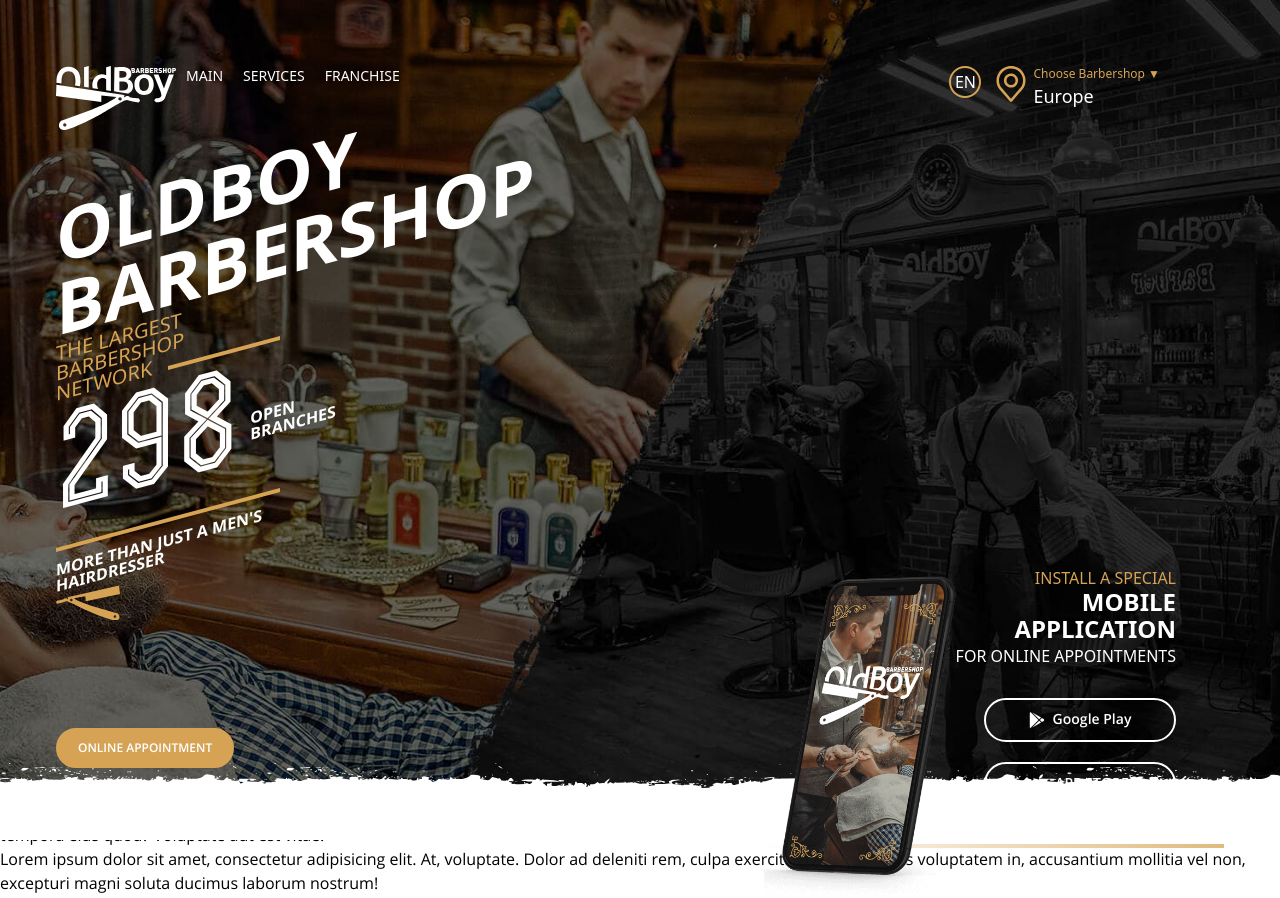
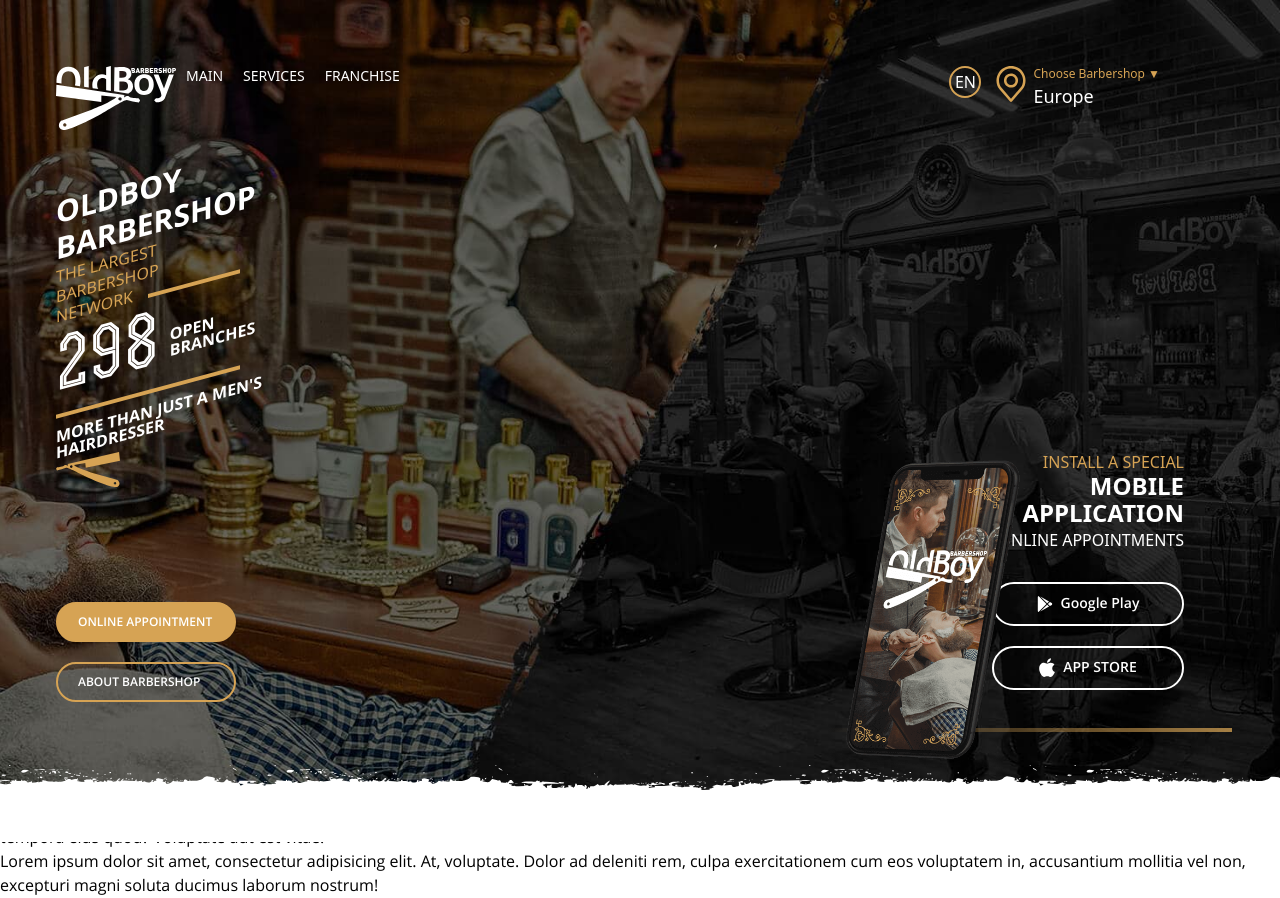
Before and after one commit to mamorshedalam/oldboyBarbershop, a website: page index.html in a window 1280 px wide. Drawn offline with nearby package versions, Linux system fonts and the light colour scheme; a web font is replaced by a local one.

Commit message:
header fully completed

```diff
--- a/index.html
+++ b/index.html
@@ -42,10 +42,10 @@
                          </ul>
                     </div>
                     <button class="group flex gap-1">
-                         <div class="w-9"><img src="assets/img/icon/place.svg" alt=""></div>
+                         <div class="md:w-9 w-8"><img src="assets/img/icon/place.svg" alt=""></div>
                          <div>
-                              <p class="text-xs text-[#d6a354]">Choose Barbershop <span>▼</span></p>
-                              <p class="text-lg text-left group-hover:text-[#d6a354] x-animation-md">Europe</p>
+                              <p class="lg:text-xs md:text-[0.65rem] text-[0.5rem] text-[#d6a354]">Choose Barbershop <span>▼</span></p>
+                              <p class="md:text-lg text-base text-left group-hover:text-[#d6a354] x-animation-md">Europe</p>
                          </div>
                     </button>
                </div>
@@ -60,11 +60,16 @@
                          <p class="x-header-sub">The Largest Barbershop <br>Network
                          </p>
                          <div class="x-header-count">
-                              <p class="font-rex-inline text-9xl">298</p>
-                              <p class="font-bold leading-4 w-20">open branches</p>
+                              <p class="font-rex-inline 2xl:text-[200px] text-7xl">298</p>
+                              <p class="2xl:hidden block w-20 text-base font-bold leading-4">open branches</p>
                          </div>
-                         <p class="x-header-ending">More than just a men's hairdresser</p>
-                         <img src="assets/img/razor.svg" alt="" class="w-16 skew-y-[15deg]">
+                         <p
+                              class="2xl:relative 2xl:bottom-0 2xl:w-auto 2xl:text-right 2xl:block hidden after:absolute 2xl:after:block after:hidden after:bottom-2 after:left-0 after:w-1/2 after:h-1 after:bg-[#d6a354]">
+                              open branches</p>
+                         <div class="flex 2xl:flex-row 2xl:justify-between flex-col mt-2.5">
+                              <p class="x-header-ending">More than just a men's hairdresser</p>
+                              <img src="assets/img/razor.svg" alt="" class="w-16 skew-y-[15deg]">
+                         </div>
                     </div>
                     <div class="x-header-link">
                          <a href="" class="bg-[#d6a354] x-header-link-btn">Online
--- a/src/input.css
+++ b/src/input.css
@@ -4,7 +4,7 @@
 
 @layer components {
   .x-header {
-    @apply relative flex flex-col justify-between 2xl:min-h-[900px] xl:min-h-[740px] lg:min-h-[700px] lg:h-dvh md:min-h-[640px] min-h-[520px] 2xl:px-20 2xl:py-14 xl:p-14 xl:pb-20 lg:pb-14 md:p-10 md:pb-16 p-5 pb-16 bg-no-repeat font-rex uppercase text-white bg-cover x-hero;
+    @apply relative flex flex-col justify-between 2xl:min-h-[900px] xl:min-h-[740px] lg:min-h-[700px] md:min-h-[640px] min-h-[520px] 2xl:px-20 2xl:py-14 xl:p-14 xl:pb-20 lg:pb-14 md:p-10 md:pb-16 p-5 pb-16 bg-no-repeat font-rex uppercase text-white bg-cover x-hero;
   }
   /* TOP HEADER */
   .x-header-top {
@@ -36,32 +36,32 @@
     @apply flex justify-between items-stretch flex-wrap pt-5;
   }
   .x-header-hero {
-    @apply w-56 mb-auto -skew-y-[15deg];
+    @apply 2xl:w-[305px] w-[184px] mb-auto -skew-y-[15deg];
   }
   .x-header-heading {
-    @apply font-bold text-7xl;
+    @apply font-bold 2xl:text-6xl text-3xl;
   }
   .x-header-sub {
-    @apply relative text-xl leading-5 text-[#d6a354] after:absolute after:right-0 after:bottom-1 after:w-1/2 after:h-1 after:bg-[#d6a354];
+    @apply relative 2xl:text-2xl 2xl:leading-6 text-base leading-5 text-[#d6a354] after:absolute after:right-0 after:bottom-1 after:w-1/2 after:h-1 after:bg-[#d6a354];
   }
   .x-header-count {
-    @apply relative flex items-center gap-2.5 py-2.5 after:absolute after:bottom-0 after:left-0 after:w-full after:h-1 after:bg-[#d6a354];
+    @apply relative flex items-center gap-2.5 2xl:mt-2.5 2xl:p-0 py-2.5 after:absolute 2xl:after:hidden after:block after:bottom-0 after:left-0 after:w-full after:h-1 after:bg-[#d6a354];
   }
   .x-header-ending {
-    @apply w-56 mt-2.5 font-bold leading-4;
+    @apply w-[215px] font-bold 2xl:text-lg text-base 2xl:leading-5 leading-4;
   }
   .x-header-link {
-    @apply w-56 lg:mx-0 mx-auto md:pt-32 pt-44 font-sans font-semibold;
+    @apply w-[220px] md:pt-[130px] pt-[180px] self-center lg:text-left text-center font-sans font-semibold;
   }
   .x-header-link-btn {
-    @apply min-w-44 px-5 mb-5 text-xs leading-[36px] border-2 border-[#d6a354] rounded-full x-animation-md hover:bg-white hover:text-[#131313];
+    @apply 2xl:min-w-[200px] lg:min-w-[180px] min-w-[200px] px-5 mb-5 2xl:text-sm 2xl:leading-[44px] lg:text-xs lg:leading-[36px] text-sm leading-[36px] font-semibold border-2 border-[#d6a354] rounded-full x-animation-md hover:bg-white hover:text-[#131313];
   }
   /* HEADER BANNER */
   .x-header-banner {
-    @apply lg:block hidden w-[500px] pl-10 h-fit mt-auto;
+    @apply absolute 2xl:bottom-5 lg:bottom-1.5 right-0 lg:block hidden 2xl:py-5 2xl:px-20 xl:py-8 xl:px-12 lg:py-5 lg:px-10 md:p-5 py-3 px-5 2xl:w-[600px] xl:w-[500px] lg:w-1/2 pl-10 h-fit mt-auto;
   }
   .x-header-banner-inner {
-    @apply relative xl:py-8 py-5 xl:px-12 px-10 after:absolute after:bottom-0 after:left-0 after:w-full after:h-1 after:bg-gradient-to-r after:from-[rgba(214,163,84,0)] after:to-[rgba(214,163,84,.75)];
+    @apply relative xl:mb-8 mb-5 xl:py-8 py-5 xl:px-12 px-10 after:absolute after:bottom-0 after:left-0 after:w-full after:h-1 after:bg-gradient-to-r after:from-[rgba(214,163,84,0)] after:to-[rgba(214,163,84,.75)];
   }
   .x-header-banner-app {
     @apply flex flex-col basis-auto font-sans font-semibold text-sm leading-10 text-center capitalize;
@@ -70,7 +70,7 @@
     @apply w-48 flex items-center justify-center gap-2 ml-auto my-2.5 border-2 border-white rounded-full hover:bg-white hover:text-[#131313] x-animation-md;
   }
   .x-header-banner-img {
-    @apply absolute left-0 xl:-bottom-12 -bottom-5 xl:h-80 h-72 z-10;
+    @apply absolute left-0 xl:-bottom-12 -bottom-8 xl:h-80 h-72 z-10;
   }
   /* ANIMATION */
   .x-animation-md {
```
Also changed, not shown: assets/css/output.css.
